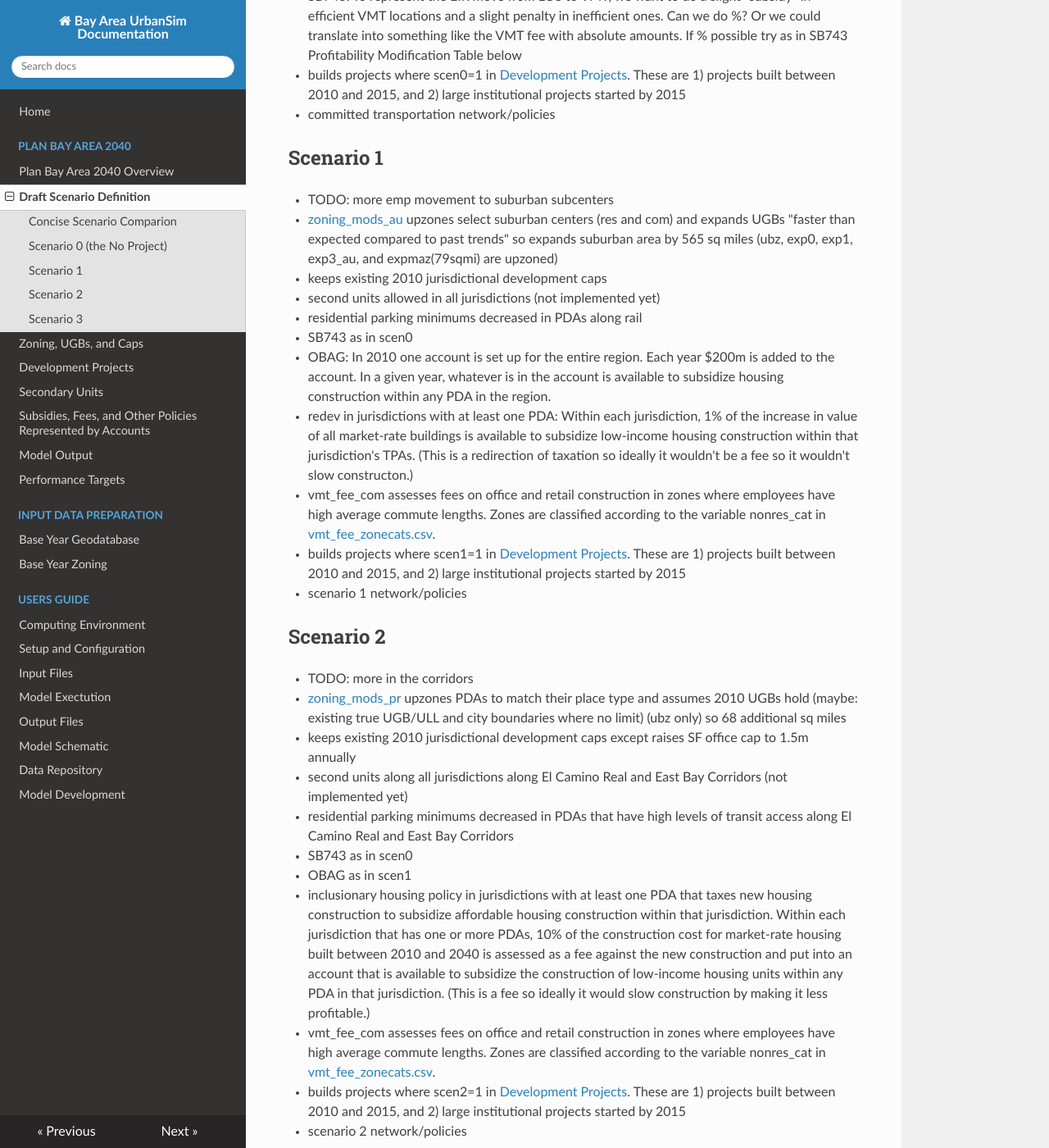
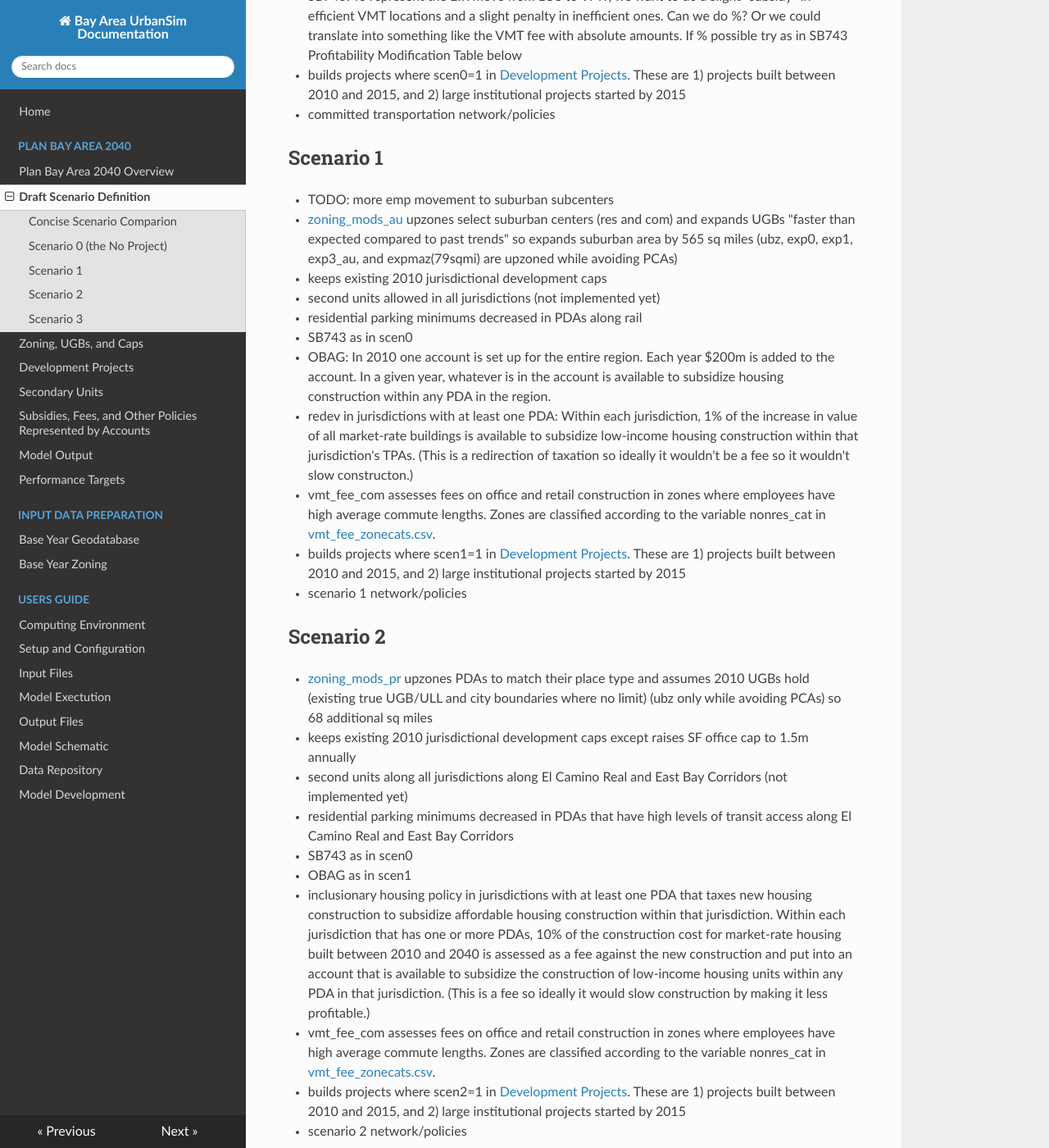
Before and after one commit to BayAreaMetro/baus_docs2, an MkDocs documentation site: the page built from docs/pba40/scenarios_def_pba40.md, in a window 1280 px wide and 1400 px high, scrolled down 908 px. Shown: the whole window at 82% size. Built offline with MkDocs 1.6.1, drawn with Linux system fonts in a browser that asks for light colours; nearby versions of some CDN libraries; old or Windows-style settings are respelled for this version of MkDocs.

Commit message:
Update scenarios_def_pba40.md

```diff
--- a/docs/pba40/scenarios_def_pba40.md
+++ b/docs/pba40/scenarios_def_pba40.md
@@ -20,7 +20,7 @@
 
 ## Scenario 0 (the No Project)
 
-* [zoning_mods_np](https://github.com/MetropolitanTransportationCommission/bayarea_urbansim/blob/master/data/zoning_mods_np.csv) expands suburban area by 389 sq miles (ubz, ubz_np, exp0, exp0_np, exp1, exp1_np, and exp2_np are upzoned)
+* [zoning_mods_np](https://github.com/MetropolitanTransportationCommission/bayarea_urbansim/blob/master/data/zoning_mods_0.csv) expands suburban area by 389 sq miles (ubz, ubz_np, exp0, exp0_np, exp1, exp1_np, and exp2_np are upzoned)
 * keeps existing 2010 jurisdictional development caps
 * second units allowed in jurisdictions that allow in 2010 (not implemented yet)
 * residential parking minimums as in 2010
@@ -31,7 +31,7 @@
 ## Scenario 1
 
 * TODO: more emp movement to suburban subcenters
-* [zoning_mods_au](https://github.com/MetropolitanTransportationCommission/bayarea_urbansim/blob/master/data/zoning_mods_au.csv) upzones select suburban centers (res and com) and expands UGBs "faster than expected compared to past trends" so expands suburban area by 565 sq miles  (ubz, exp0, exp1, exp3_au, and expmaz(79sqmi) are upzoned)
+* [zoning_mods_au](https://github.com/MetropolitanTransportationCommission/bayarea_urbansim/blob/master/data/zoning_mods_au.csv) upzones select suburban centers (res and com) and expands UGBs "faster than expected compared to past trends" so expands suburban area by 565 sq miles  (ubz, exp0, exp1, exp3_au, and expmaz(79sqmi) are upzoned while avoiding PCAs)
 * keeps existing 2010 jurisdictional development caps
 * second units allowed in all jurisdictions (not implemented yet)
 * residential parking minimums decreased in PDAs along rail
@@ -45,8 +45,7 @@
 
 ## Scenario 2
 
-* TODO: more in the corridors
-* [zoning_mods_pr](https://github.com/MetropolitanTransportationCommission/bayarea_urbansim/blob/master/data/zoning_mods_pr.csv) upzones PDAs to match their place type and assumes 2010 UGBs hold (maybe: existing true UGB/ULL and city boundaries where no limit) (ubz only) so 68 additional sq miles
+* [zoning_mods_pr](https://github.com/MetropolitanTransportationCommission/bayarea_urbansim/blob/master/data/zoning_mods_2.csv) upzones PDAs to match their place type and assumes 2010 UGBs hold (existing true UGB/ULL and city boundaries where no limit) (ubz only while avoiding PCAs) so 68 additional sq miles
 * keeps existing 2010 jurisdictional development caps except raises SF office cap to 1.5m annually
 * second units along all jurisdictions along El Camino Real and East Bay Corridors (not implemented yet)
 * residential parking minimums decreased in PDAs that have high levels of transit access along El Camino Real and East Bay Corridors
@@ -61,7 +60,7 @@
 ## Scenario 3
 
 * TODO: more emp in big 3, more housing in oakland
-* [zoning_mods_th](https://github.com/MetropolitanTransportationCommission/bayarea_urbansim/blob/master/data/zoning_mods_th.csv) upzones areas with high transit access (with an emphasis on the Big 3 and their neighbors) and tightens UGBs to city boundaries
+* [zoning_mods_th](https://github.com/MetropolitanTransportationCommission/bayarea_urbansim/blob/master/data/zoning_mods_3.csv) upzones areas with high transit access (with an emphasis on the Big 3 and their neighbors) and tightens UGBs to city boundaries
 * keeps existing 2010 jurisdictional development caps except drops SF office cap
 * second units allowed in Big 3 cities (not implemented yet)
 * residential parking minimums decreased in Big 3 cities and neighboring high transit cities
```
